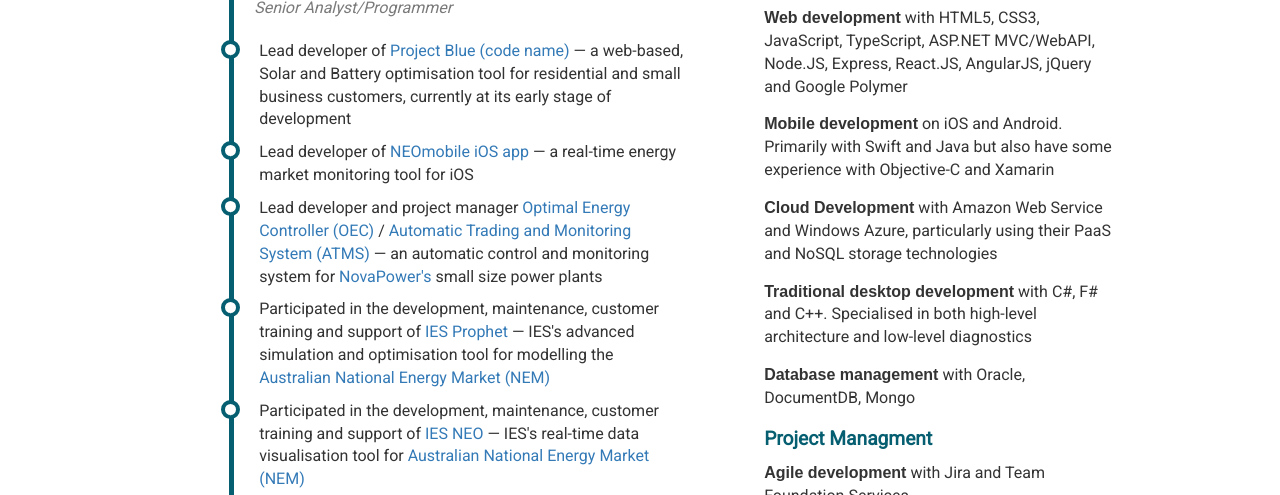
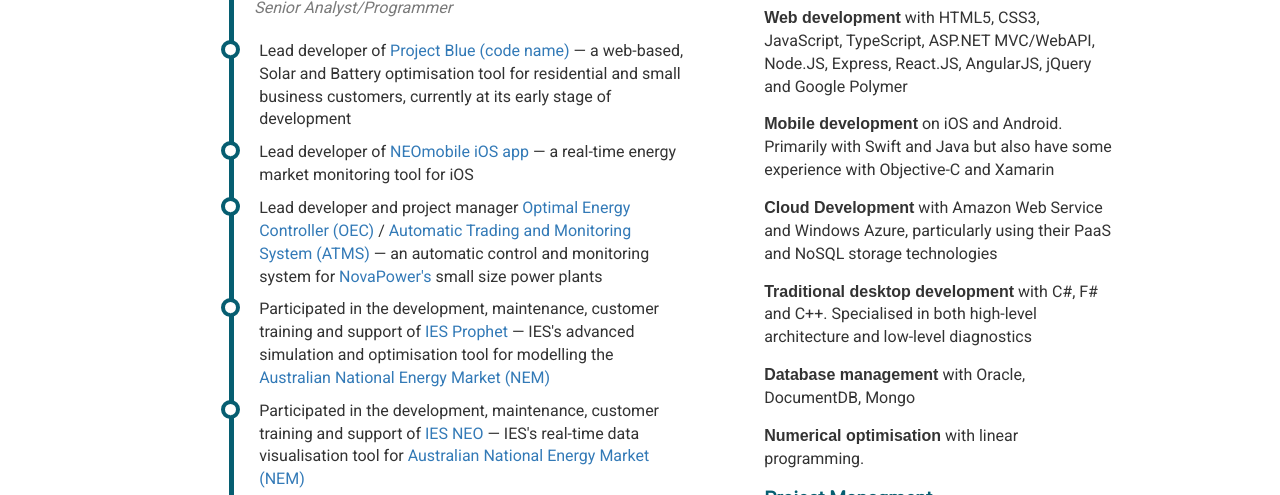
Before and after one commit to benhongh/benhongh.github.io, a website: page index.html in a window 1280 px wide. Shown: the part 305-800 px from the top of the page. Drawn offline with Linux system fonts and the light colour scheme.

Commit message:
Added LP skill

```diff
--- a/index.html
+++ b/index.html
@@ -245,6 +245,9 @@
                         <li>
                             <em>Database management</em> with Oracle, DocumentDB, Mongo
                         </li>
+                        <li>
+                            <em>Numerical optimisation</em> with linear programming.
+                        </li>
                     </ul>
 
                     <p class="skill-set">Project Managment</p>
```
